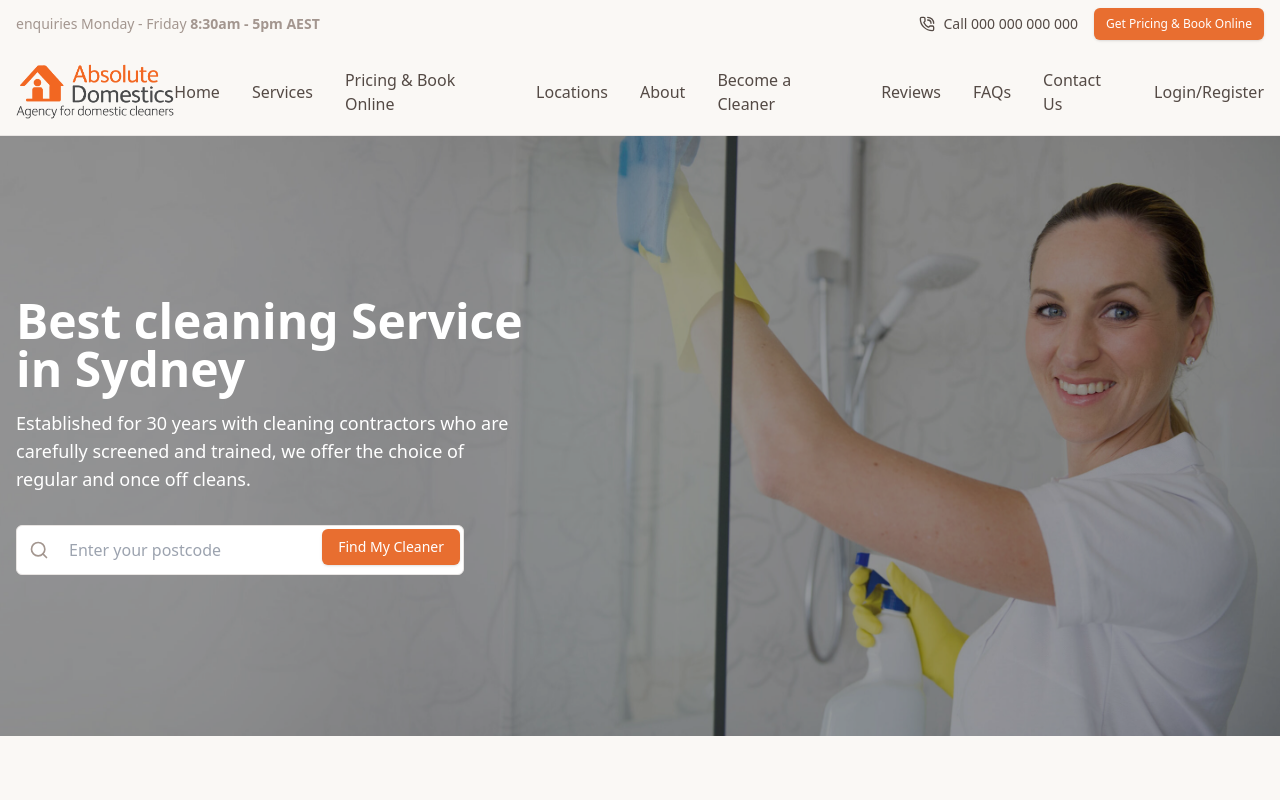
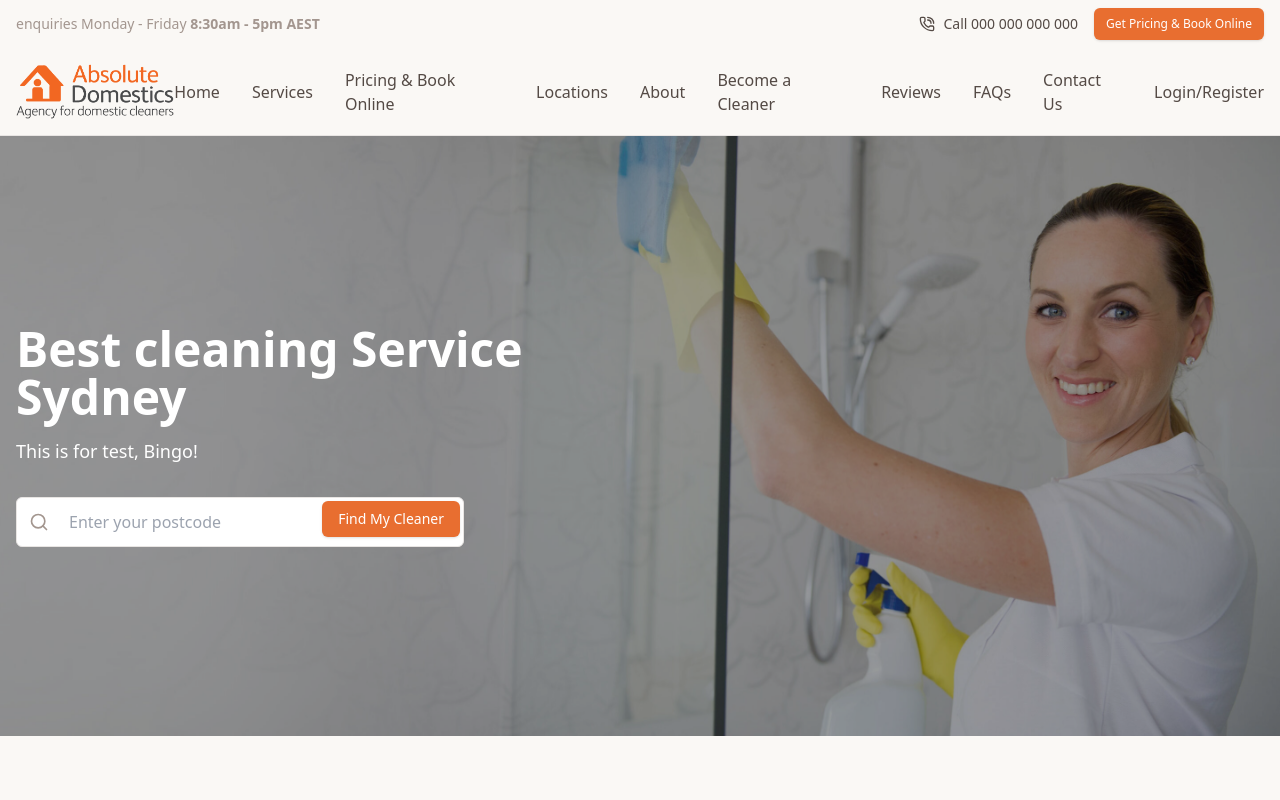
Before and after one commit to dennis222/house-cleaning, a Next.js app: page / in a window 1280 px wide. Shown: the top 800 px of the page. Built offline with nearby package versions, Linux system fonts and the light colour scheme.

Commit message:
modify he to this is for test

```diff
--- a/src/components/HeroSection.tsx
+++ b/src/components/HeroSection.tsx
@@ -23,10 +23,10 @@ const HeroSection = () => {
       <div className="container relative z-10 mx-auto px-4 h-full flex flex-col justify-center">
         <div className="max-w-lg">
           <h1 className="text-white text-4xl lg:text-5xl font-bold mb-4">
-            Best cleaning Service in Sydney
+            Best cleaning Service Sydney
           </h1>
           <p className="text-white text-lg mb-8">
-            Established for 30 years with cleaning contractors who are carefully screened and trained, we offer the choice of regular and once off cleans.
+            This is for test, Bingo!
           </p>
 
           {/* Search input */}
```
